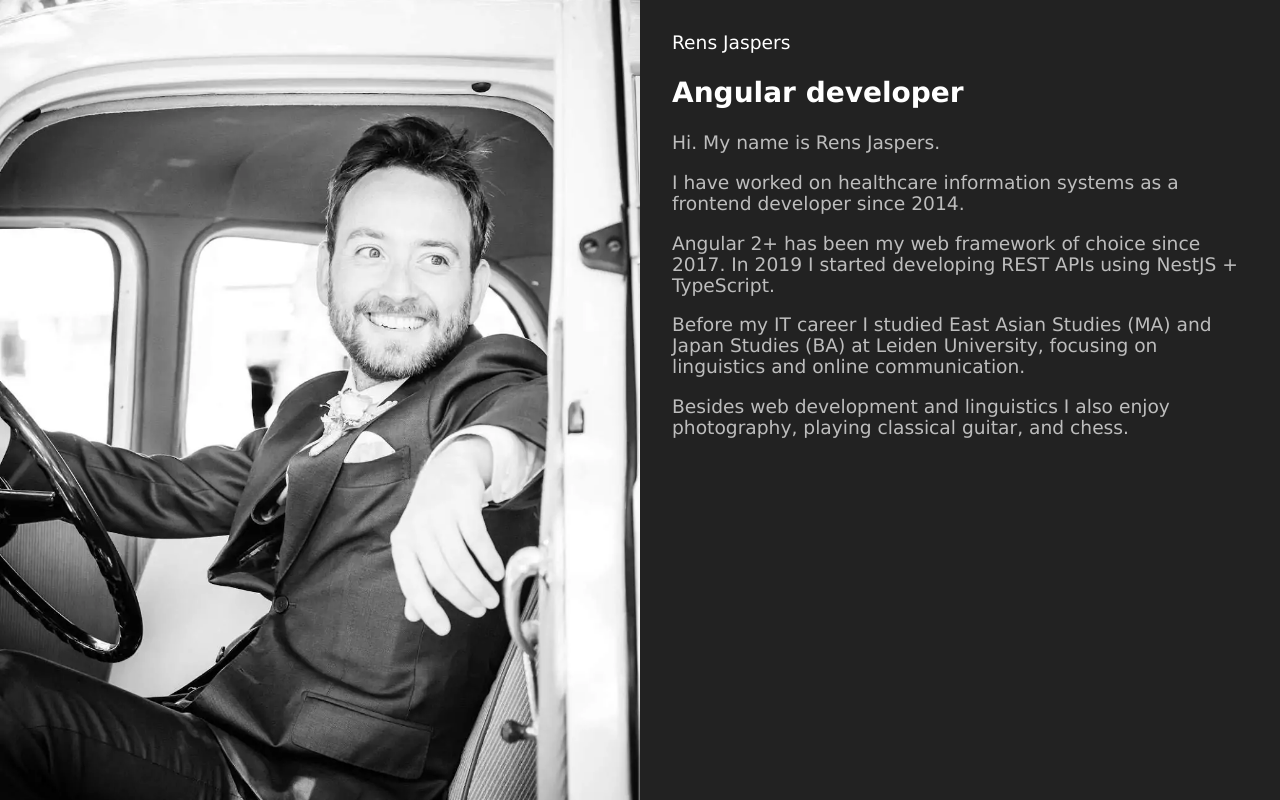
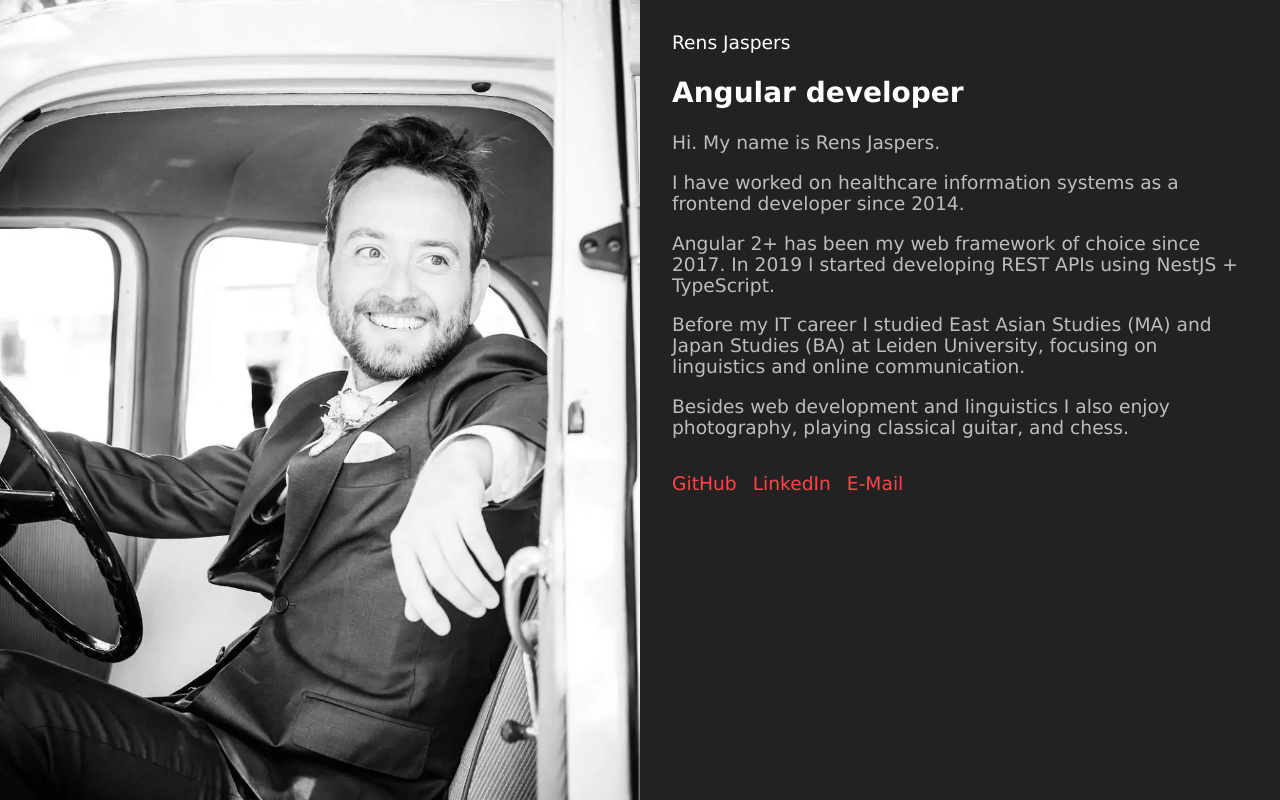
Before and after one commit to rensjaspers/personal-website, an Angular app: page / in a window 1280 px wide. Built offline with nearby package versions, Linux system fonts and the light colour scheme.

Commit message:
Add links

```diff
--- a/src/app/home/home.component.html
+++ b/src/app/home/home.component.html
@@ -25,6 +25,12 @@
           playing classical guitar, and chess.
         </p>
       </section>
+
+      <div class="links">
+        <a href="https://github.com/rensjaspers">GitHub</a>
+        <a href="https://nl.linkedin.com/in/rensjaspers">LinkedIn</a>
+        <a href="mailto:rens.jaspers@gmail.com">E-mail</a>
+      </div>
     </div>
   </div>
 </div>
--- a/src/app/home/home.component.scss
+++ b/src/app/home/home.component.scss
@@ -24,7 +24,26 @@
   }
 }
 
-@media only screen and (max-width: 640px) {
+.links {
+  display: flex;
+
+  a {
+    padding: 16px 8px;
+    display: inline-block;
+    color: #ff4545;
+    text-decoration: none;
+    text-transform: capitalize;
+
+    &:first-child {
+      padding-left: 0;
+    }
+    &:last-child {
+      padding-right: 0;
+    }
+  }
+}
+
+@media only screen and (max-width: 576px) {
   .page {
     flex-direction: column;
   }
```
